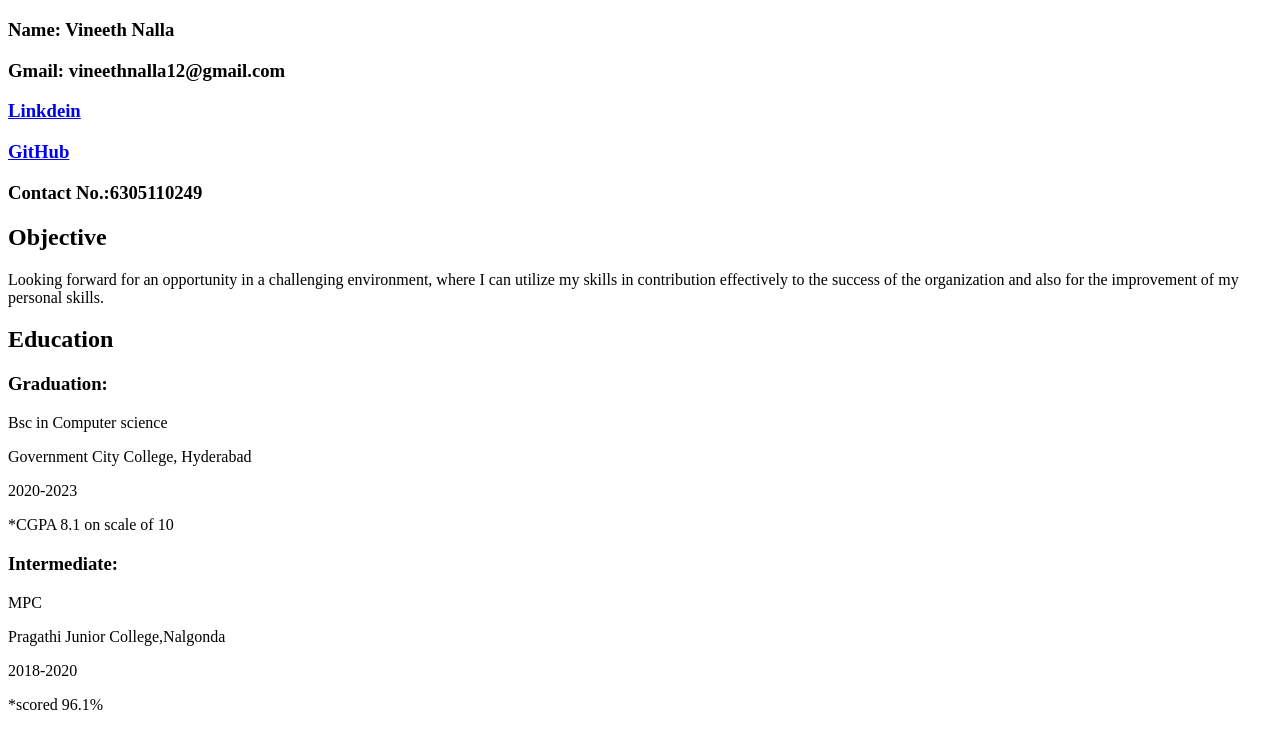
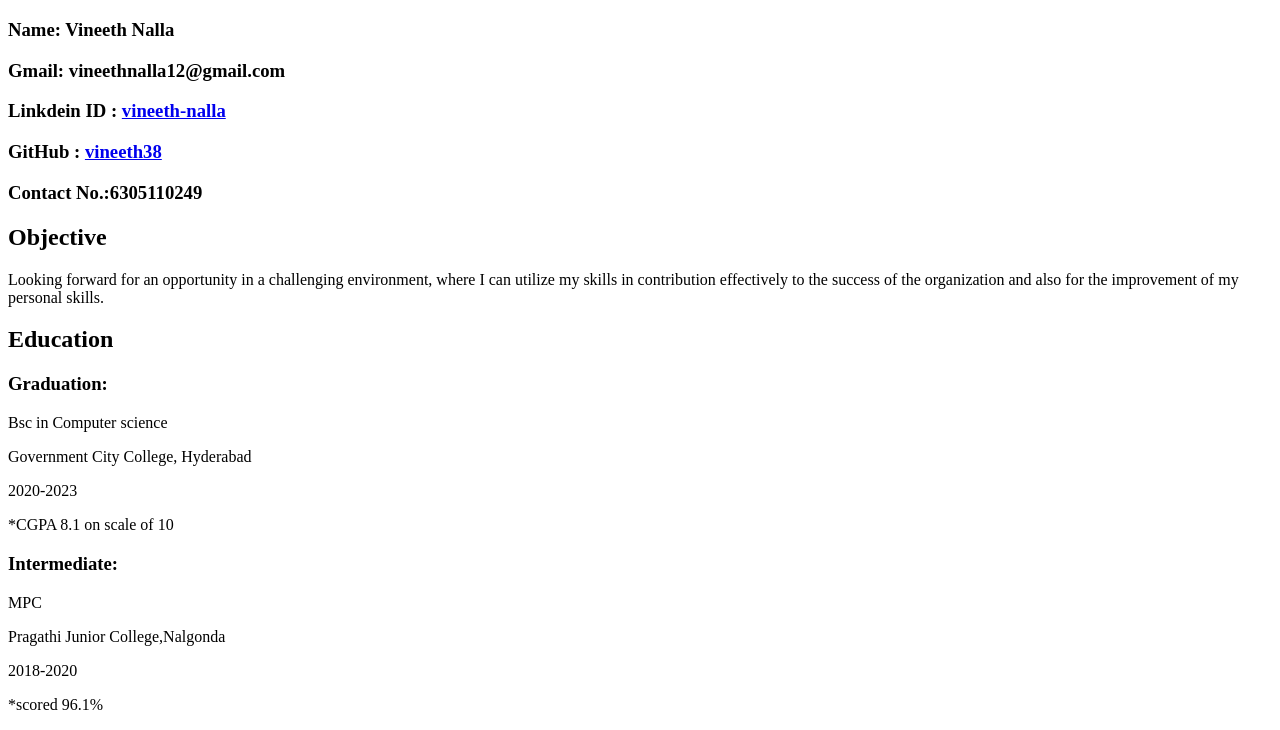
Before and after one commit to vineeth38/Tasks, a plain HTML site: page DAY_1.html in a window 1280 px wide. Shown: the part 61-791 px from the top of the page. Drawn offline with Linux system fonts and the light colour scheme.

Commit message:
Update DAY_1.html

```diff
--- a/DAY_1.html
+++ b/DAY_1.html
@@ -7,8 +7,8 @@
     <center> <h1>RESUME</h1> </center>
 <h3>Name: Vineeth Nalla</h3>
 <h3>Gmail: vineethnalla12@gmail.com</h3>
-<h3><a href="https://www.linkedin.com/in/vineeth-nalla-b7a41b22b/" target="_blank">Linkdein</a> </h3>
-<h3><a href="https://github.com/vineeth38" target="_blank">GitHub</a></h3>
+<h3>Linkdein ID : <a href="https://www.linkedin.com/in/vineeth-nalla-b7a41b22b/" target="_blank">vineeth-nalla</a> </h3>
+<h3>GitHub : <a href="https://github.com/vineeth38" target="_blank">vineeth38</a></h3>
 <h3>Contact No.:6305110249</h3>
 <h2>Objective</h2>
 <p>Looking forward for an opportunity in a challenging
```
